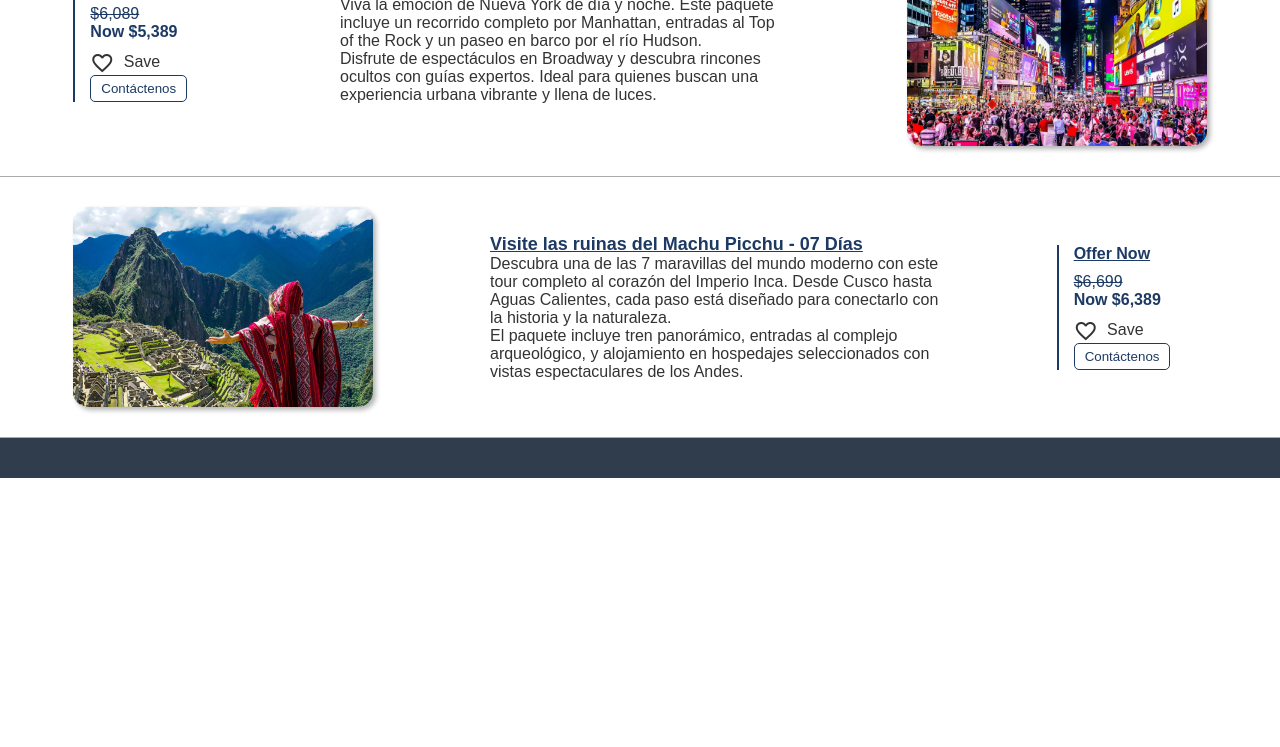
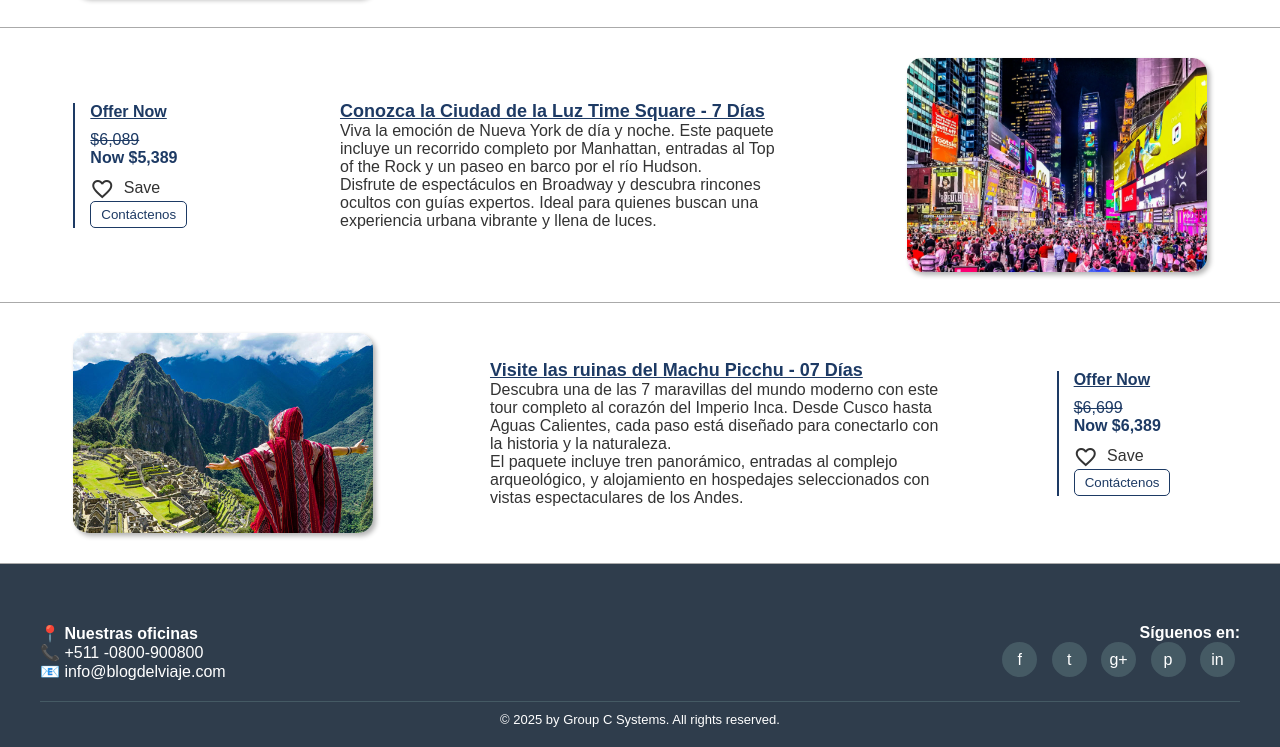
Before and after one commit to GabySol26/GrupoC.github.io, a plain HTML site: page paginas/descuentos.html in a window 1280 px wide. Shown: the part 456-1203 px from the top of the page. Before the commit the page ends 934 px from the top, so only its background shows below. Drawn offline with Linux system fonts and the light colour scheme.

Commit message:
fix: router

```diff
--- a/javascript/componentes.js
+++ b/javascript/componentes.js
@@ -7,6 +7,7 @@ function includeHTML(selector, file) {
 }
 
 document.addEventListener("DOMContentLoaded", function () {
+  const path = window.location.pathname;
   const isIndex = path === "/" || path.endsWith("/index.html") || path === "/GrupoC.github.io/" || path.endsWith("/GrupoC.github.io/index.html");
 
   const headerPath = isIndex ? "paginas/header.html" : "../paginas/header.html";
```
Also changed, not shown: paginas/descuentos.html (+1 -1 lines).
